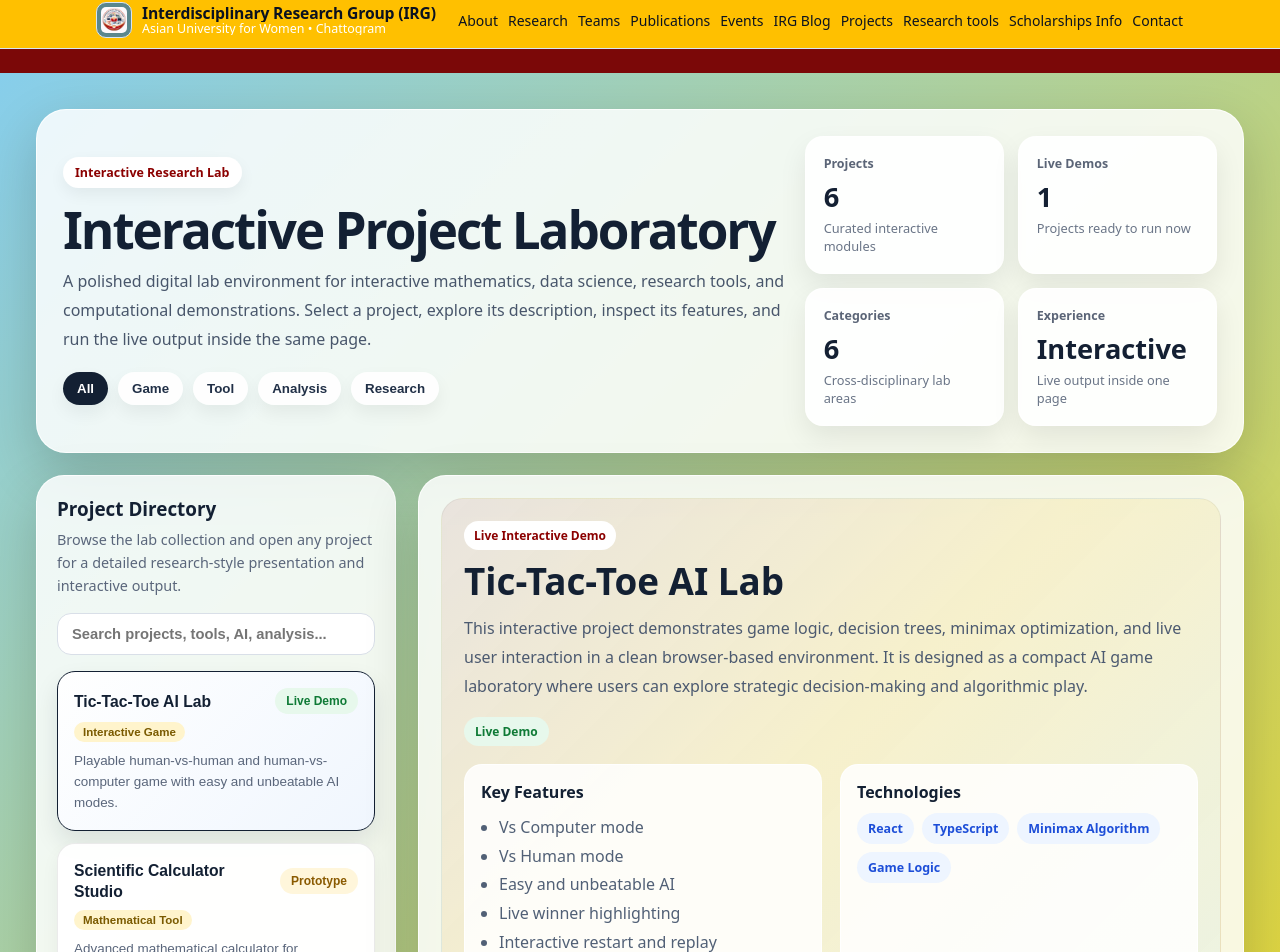
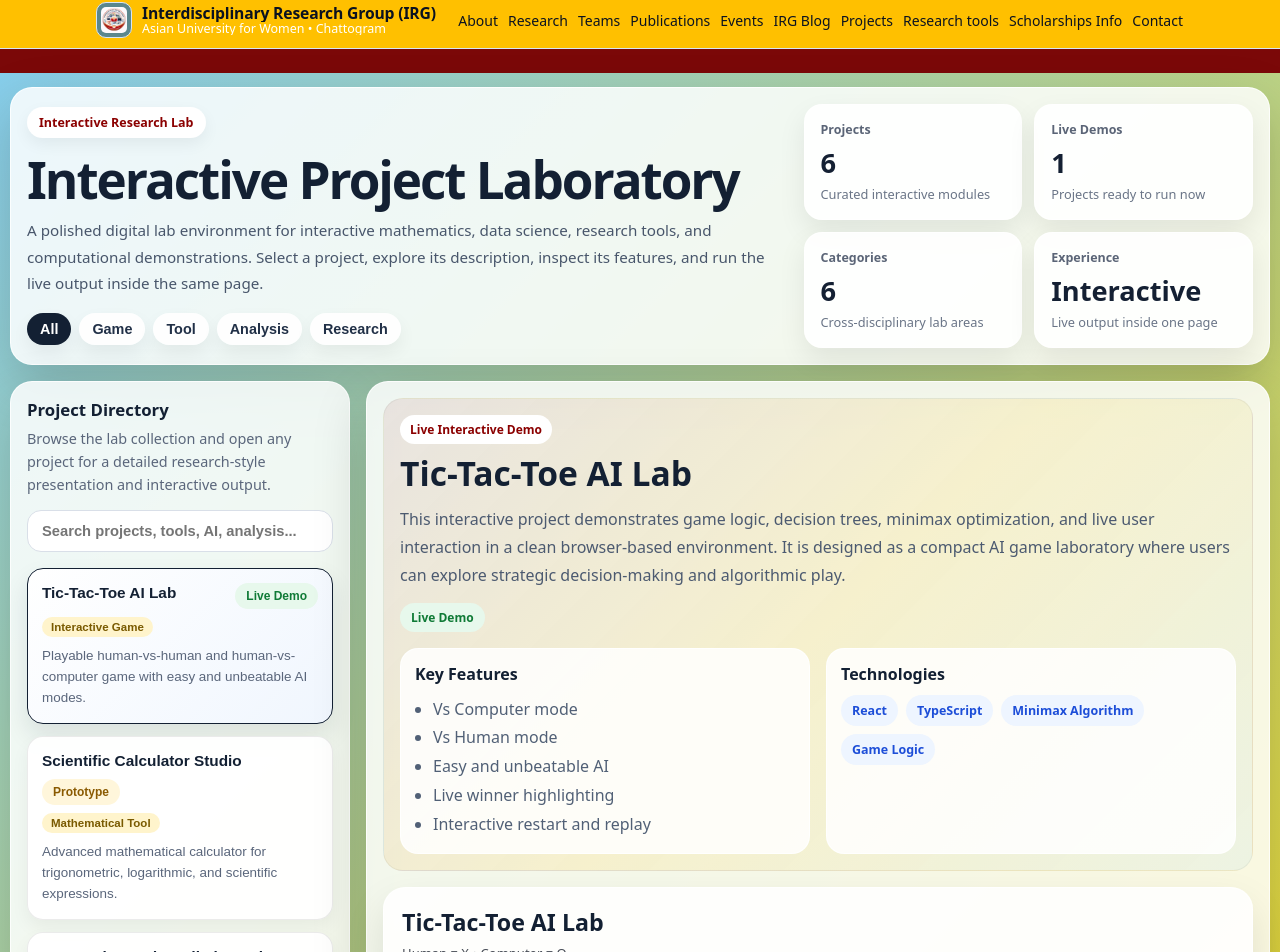
Before and after one commit to Mamunurrasid123/irg-website, a Next.js app: page /games/tic-tac-toe in a window 1280 px wide. Shown: the part 8-960 px from the top of the page. Built offline with nearby package versions, Linux system fonts and the light colour scheme.

Commit message:
scholarship added

```diff
--- a/app/games/tic-tac-toe/page.tsx
+++ b/app/games/tic-tac-toe/page.tsx
@@ -139,7 +139,12 @@ const PROJECTS: Project[] = [
       "Teaching and research integration",
       "Interactive showcase design",
     ],
-    technologies: ["React", "TypeScript", "Interactive UI", "Research Presentation"],
+    technologies: [
+      "React",
+      "TypeScript",
+      "Interactive UI",
+      "Research Presentation",
+    ],
     status: "Ready",
     outputLabel: "Research Preview",
   },
@@ -192,11 +197,11 @@ function minimax(board: Cell[], turn: Player): { score: number; index?: number }
     let best = moves[0];
     for (const m of moves) if (m.score > best.score) best = m;
     return best;
-  } else {
+  }
+
   let best = moves[0];
   for (const m of moves) if (m.score < best.score) best = m;
   return best;
-  }
 }
 
 function StatCard({
@@ -214,8 +219,9 @@ function StatCard({
         background: "rgba(255,255,255,0.9)",
         border: "1px solid rgba(255,255,255,0.85)",
         borderRadius: 18,
-        padding: 18,
+        padding: 16,
         boxShadow: "0 12px 28px rgba(0,0,0,0.08)",
+        minWidth: 0,
       }}
     >
       <div style={{ fontSize: "0.78rem", color: "#5b6577", fontWeight: 700 }}>
@@ -223,10 +229,11 @@ function StatCard({
       </div>
       <div
         style={{
-          fontSize: "1.7rem",
+          fontSize: "clamp(1.2rem, 4vw, 1.7rem)",
           fontWeight: 900,
           color: "#142033",
           marginTop: 6,
+          wordBreak: "break-word",
         }}
       >
         {value}
@@ -255,6 +262,7 @@ function StatusPill({ text }: { text: string }) {
         padding: "6px 11px",
         fontSize: "0.75rem",
         fontWeight: 800,
+        whiteSpace: "nowrap",
         ...styleMap[text],
       }}
     >
@@ -276,10 +284,11 @@ function PlaceholderPanel({
     <div
       style={{
         background: "rgba(255,255,255,0.82)",
-        borderRadius: 24,
-        padding: 24,
+        borderRadius: 22,
+        padding: 20,
         border: "1px solid rgba(255,255,255,0.85)",
         boxShadow: "0 16px 34px rgba(0,0,0,0.09)",
+        minWidth: 0,
       }}
     >
       <div
@@ -296,7 +305,18 @@ function PlaceholderPanel({
       >
         {outputLabel}
       </div>
-      <h3 style={{ marginTop: 0, marginBottom: 12, color: "#132033" }}>{title}</h3>
+
+      <h3
+        style={{
+          marginTop: 0,
+          marginBottom: 12,
+          color: "#132033",
+          wordBreak: "break-word",
+        }}
+      >
+        {title}
+      </h3>
+
       <p style={{ margin: 0, lineHeight: 1.8, color: "#4d5a70" }}>{text}</p>
 
       <div
@@ -312,9 +332,9 @@ function PlaceholderPanel({
           Suggested live integration
         </div>
         <div style={{ color: "#5a667b", lineHeight: 1.7, fontSize: "0.92rem" }}>
-          Replace this placeholder with your real project component. For example,
-          the scientific calculator, regression interface, Excel upload dashboard,
-          or p-value tool can be rendered here when selected.
+          Replace this placeholder with your real project component. For
+          example, the scientific calculator, regression interface, Excel upload
+          dashboard, or p-value tool can be rendered here when selected.
         </div>
       </div>
     </div>
@@ -419,6 +439,7 @@ function TicTacToeLab() {
     border: "1px solid #e7eb0c",
     fontWeight: 900,
     background: "white",
+    minWidth: 0,
   };
 
   const btnBase: React.CSSProperties = {
@@ -434,11 +455,12 @@ function TicTacToeLab() {
       style={{
         position: "relative",
         background: "rgba(255,255,255,0.86)",
-        borderRadius: 24,
-        padding: 22,
+        borderRadius: 22,
+        padding: 18,
         boxShadow: "0 18px 40px rgba(0,0,0,0.10)",
         border: "1px solid rgba(255,255,255,0.85)",
         overflow: "hidden",
+        minWidth: 0,
       }}
     >
       {celebrate && (
@@ -450,10 +472,20 @@ function TicTacToeLab() {
             display: "grid",
             placeItems: "center",
             zIndex: 10,
+            padding: 16,
           }}
         >
           <div style={{ textAlign: "center" }}>
-            <div style={{ fontSize: 36, fontWeight: 1000, background: "#2563eb", color: "#fff", padding: "6px 12px", borderRadius: 12 }}>
+            <div
+              style={{
+                fontSize: 28,
+                fontWeight: 1000,
+                background: "#2563eb",
+                color: "#fff",
+                padding: "6px 12px",
+                borderRadius: 12,
+              }}
+            >
               🎊 Victory! 🎊
             </div>
             <div
@@ -469,7 +501,7 @@ function TicTacToeLab() {
             >
               {winner === "X" ? "X wins!" : "O wins!"}
             </div>
-            <div style={{ marginTop: 10, fontSize: 24 }}>🎉 🎉 🎉</div>
+            <div style={{ marginTop: 10, fontSize: 22 }}>🎉 🎉 🎉</div>
           </div>
         </div>
       )}
@@ -483,8 +515,17 @@ function TicTacToeLab() {
           alignItems: "center",
         }}
       >
-        <div>
-          <h3 style={{ margin: 0, fontSize: 24, color: "#132033" }}>Tic-Tac-Toe AI Lab</h3>
+        <div style={{ minWidth: 0 }}>
+          <h3
+            style={{
+              margin: 0,
+              fontSize: "clamp(1.15rem, 4vw, 1.45rem)",
+              color: "#132033",
+              wordBreak: "break-word",
+            }}
+          >
+            Tic-Tac-Toe AI Lab
+          </h3>
           <div style={{ marginTop: 6, opacity: 0.75, fontSize: 13 }}>
             {mode === "computer"
               ? "Human = X • Computer = O"
@@ -492,8 +533,12 @@ function TicTacToeLab() {
           </div>
         </div>
 
-        <div style={{ display: "flex", gap: 8, alignItems: "center", flexWrap: "wrap" }}>
-          <select value={mode} onChange={(e) => setMode(e.target.value as Mode)} style={selectStyle}>
+        <div className="ttt-controls">
+          <select
+            value={mode}
+            onChange={(e) => setMode(e.target.value as Mode)}
+            style={selectStyle}
+          >
             <option value="computer">Vs Computer</option>
             <option value="human">Vs Human</option>
           </select>
@@ -546,12 +591,12 @@ function TicTacToeLab() {
       <div
         style={{
           marginTop: 16,
-          display: "grid",
-          gridTemplateColumns: "repeat(3, 86px)",
-          gap: 12,
+          width: "100%",
+          display: "flex",
           justifyContent: "center",
         }}
       >
+        <div className="ttt-board">
           {board.map((cell, i) => {
             const isWin = line?.includes(i) ?? false;
 
@@ -560,9 +605,9 @@ function TicTacToeLab() {
                 key={i}
                 onClick={() => clickCell(i)}
                 style={{
-                height: 86,
-                width: 86,
-                fontSize: 34,
+                  width: "100%",
+                  aspectRatio: "1 / 1",
+                  fontSize: "clamp(1.4rem, 6vw, 2rem)",
                   fontWeight: 900,
                   borderRadius: 18,
                   border: "none",
@@ -575,21 +620,40 @@ function TicTacToeLab() {
                     : "6px 6px 12px #eee12b, -6px -6px 12px #e7d90b",
                   transition: "transform .12s ease",
                 }}
-              onMouseDown={(e) => (e.currentTarget.style.transform = "scale(0.97)")}
-              onMouseUp={(e) => (e.currentTarget.style.transform = "scale(1)")}
+                onMouseDown={(e) =>
+                  (e.currentTarget.style.transform = "scale(0.97)")
+                }
+                onMouseUp={(e) =>
+                  (e.currentTarget.style.transform = "scale(1)")
+                }
               >
                 {cell ?? ""}
               </button>
             );
           })}
         </div>
+      </div>
 
-      <div style={{ marginTop: 18, display: "flex", justifyContent: "space-between", gap: 10, flexWrap: "wrap" }}>
-        <button onClick={resetGame} style={{ ...btnBase, background: "#2563eb", color: "white" }}>
+      <div
+        style={{
+          marginTop: 18,
+          display: "flex",
+          justifyContent: "space-between",
+          gap: 10,
+          flexWrap: "wrap",
+        }}
+      >
+        <button
+          onClick={resetGame}
+          style={{ ...btnBase, background: "#2563eb", color: "white" }}
+        >
           Restart
         </button>
 
-        <button onClick={resetGame} style={{ ...btnBase, background: "#dc2626", color: "white" }}>
+        <button
+          onClick={resetGame}
+          style={{ ...btnBase, background: "#dc2626", color: "white" }}
+        >
           Quit
         </button>
       </div>
@@ -605,6 +669,7 @@ export default function InteractiveResearchLabPage() {
   const [selectedProjectId, setSelectedProjectId] = useState("tic-tac-toe");
   const [search, setSearch] = useState("");
   const [activeFilter, setActiveFilter] = useState<"all" | ProjectType>("all");
+  const [showDirectory, setShowDirectory] = useState(false);
 
   const filteredProjects = useMemo(() => {
     return PROJECTS.filter((project) => {
@@ -645,30 +710,22 @@ export default function InteractiveResearchLabPage() {
       style={{
         minHeight: "100vh",
         background: "linear-gradient(135deg,#87CEEB,#FFD700)",
-        padding: 36,
+        padding: "14px 10px 24px",
       }}
     >
       <div style={{ maxWidth: 1380, margin: "0 auto" }}>
         <section
           style={{
             background: "rgba(255,255,255,0.84)",
-            borderRadius: 30,
-            padding: 26,
+            borderRadius: 22,
+            padding: 16,
             boxShadow: "0 20px 54px rgba(0,0,0,.18)",
             border: "1px solid rgba(255,255,255,0.82)",
-            marginBottom: 22,
+            marginBottom: 16,
           }}
         >
-          <div
-            style={{
-              display: "grid",
-              gridTemplateColumns: "minmax(0, 1.4fr) minmax(320px, 0.8fr)",
-              gap: 20,
-              alignItems: "center",
-            }}
-            className="hero-grid"
-          >
-            <div>
+          <div className="hero-grid">
+            <div style={{ minWidth: 0 }}>
               <div
                 style={{
                   display: "inline-block",
@@ -687,7 +744,7 @@ export default function InteractiveResearchLabPage() {
               <h1
                 style={{
                   margin: "14px 0 10px",
-                  fontSize: "clamp(2rem, 4vw, 3.4rem)",
+                  fontSize: "clamp(1.65rem, 7vw, 3.2rem)",
                   lineHeight: 1.08,
                   color: "#132033",
                   letterSpacing: "-0.04em",
@@ -699,8 +756,8 @@ export default function InteractiveResearchLabPage() {
               <p
                 style={{
                   margin: 0,
-                  fontSize: "1rem",
-                  lineHeight: 1.8,
+                  fontSize: "0.95rem",
+                  lineHeight: 1.75,
                   color: "#48566b",
                   maxWidth: 820,
                 }}
@@ -714,9 +771,9 @@ export default function InteractiveResearchLabPage() {
               <div
                 style={{
                   display: "flex",
-                  gap: 10,
+                  gap: 8,
                   flexWrap: "wrap",
-                  marginTop: 18,
+                  marginTop: 16,
                 }}
               >
                 {["all", "game", "tool", "analysis", "research"].map((item) => {
@@ -728,13 +785,14 @@ export default function InteractiveResearchLabPage() {
                       style={{
                         border: "none",
                         borderRadius: 999,
-                        padding: "9px 14px",
+                        padding: "8px 13px",
                         fontWeight: 800,
                         cursor: "pointer",
                         background: active ? "#132033" : "rgba(255,255,255,0.92)",
                         color: active ? "#fff" : "#213047",
                         boxShadow: "0 8px 18px rgba(0,0,0,0.06)",
                         textTransform: "capitalize",
+                        fontSize: "0.9rem",
                       }}
                     >
                       {item}
@@ -744,13 +802,7 @@ export default function InteractiveResearchLabPage() {
               </div>
             </div>
 
-            <div
-              style={{
-                display: "grid",
-                gridTemplateColumns: "1fr 1fr",
-                gap: 14,
-              }}
-            >
+            <div className="stats-grid">
               <StatCard
                 title="Projects"
                 value={String(PROJECTS.length)}
@@ -775,29 +827,44 @@ export default function InteractiveResearchLabPage() {
           </div>
         </section>
 
-        <section
+        <div className="mobile-directory-toggle-wrap">
+          <button
+            type="button"
+            onClick={() => setShowDirectory((prev) => !prev)}
             style={{
-            display: "grid",
-            gridTemplateColumns: "360px minmax(0, 1fr)",
-            gap: 22,
+              width: "100%",
+              border: "none",
+              borderRadius: 16,
+              padding: "12px 14px",
+              fontWeight: 900,
+              background: "rgba(255,255,255,0.92)",
+              color: "#132033",
+              boxShadow: "0 12px 28px rgba(0,0,0,0.10)",
+              cursor: "pointer",
+              marginBottom: 14,
             }}
-          className="lab-layout"
           >
+            {showDirectory ? "Hide Project Directory" : "Show Project Directory"}
+          </button>
+        </div>
+
+        <section className="lab-layout">
           <aside
+            className={`directory-panel ${showDirectory ? "open" : ""}`}
             style={{
               background: "rgba(255,255,255,0.84)",
-              borderRadius: 28,
-              padding: 20,
+              borderRadius: 22,
+              padding: 16,
               boxShadow: "0 20px 54px rgba(0,0,0,.18)",
               border: "1px solid rgba(255,255,255,0.82)",
               minWidth: 0,
               height: "fit-content",
             }}
           >
-            <div style={{ marginBottom: 16 }}>
+            <div style={{ marginBottom: 14 }}>
               <div
                 style={{
-                  fontSize: "1.18rem",
+                  fontSize: "1.05rem",
                   fontWeight: 900,
                   color: "#132033",
                 }}
@@ -841,11 +908,14 @@ export default function InteractiveResearchLabPage() {
                 return (
                   <button
                     key={project.id}
-                    onClick={() => setSelectedProjectId(project.id)}
+                    onClick={() => {
+                      setSelectedProjectId(project.id);
+                      setShowDirectory(false);
+                    }}
                     style={{
                       textAlign: "left",
-                      borderRadius: 18,
-                      padding: 16,
+                      borderRadius: 16,
+                      padding: 14,
                       border: active
                         ? "1px solid #132033"
                         : "1px solid rgba(0,0,0,0.08)",
@@ -856,6 +926,7 @@ export default function InteractiveResearchLabPage() {
                         ? "0 12px 24px rgba(19,32,51,0.10)"
                         : "0 8px 18px rgba(0,0,0,0.05)",
                       cursor: "pointer",
+                      minWidth: 0,
                     }}
                   >
                     <div
@@ -863,16 +934,18 @@ export default function InteractiveResearchLabPage() {
                         display: "flex",
                         justifyContent: "space-between",
                         gap: 8,
-                        alignItems: "center",
+                        alignItems: "flex-start",
                         marginBottom: 8,
+                        flexWrap: "wrap",
                       }}
                     >
                       <div
                         style={{
                           fontWeight: 900,
                           color: "#132033",
-                          fontSize: "0.98rem",
+                          fontSize: "0.96rem",
                           lineHeight: 1.35,
+                          minWidth: 0,
                         }}
                       >
                         {project.title}
@@ -929,8 +1002,8 @@ export default function InteractiveResearchLabPage() {
           <section
             style={{
               background: "rgba(255,255,255,0.84)",
-              borderRadius: 28,
-              padding: 22,
+              borderRadius: 22,
+              padding: 16,
               boxShadow: "0 20px 54px rgba(0,0,0,.18)",
               border: "1px solid rgba(255,255,255,0.82)",
               minWidth: 0,
@@ -938,11 +1011,11 @@ export default function InteractiveResearchLabPage() {
           >
             <div
               style={{
-                borderRadius: 22,
+                borderRadius: 20,
                 background:
                   "linear-gradient(135deg, rgba(139,0,0,0.08), rgba(255,192,0,0.12), rgba(135,206,235,0.10))",
-                padding: 22,
-                marginBottom: 20,
+                padding: 16,
+                marginBottom: 16,
                 border: "1px solid rgba(0,0,0,0.05)",
               }}
             >
@@ -950,7 +1023,7 @@ export default function InteractiveResearchLabPage() {
                 style={{
                   display: "flex",
                   justifyContent: "space-between",
-                  gap: 16,
+                  gap: 14,
                   flexWrap: "wrap",
                   alignItems: "flex-start",
                 }}
@@ -974,9 +1047,10 @@ export default function InteractiveResearchLabPage() {
                   <h2
                     style={{
                       margin: 0,
-                      fontSize: "clamp(1.5rem, 3vw, 2.3rem)",
+                      fontSize: "clamp(1.25rem, 6vw, 2.1rem)",
                       lineHeight: 1.15,
                       color: "#132033",
+                      wordBreak: "break-word",
                     }}
                   >
                     {selectedProject.title}
@@ -986,7 +1060,7 @@ export default function InteractiveResearchLabPage() {
                     style={{
                       margin: "12px 0 0",
                       color: "#4c5a70",
-                      lineHeight: 1.8,
+                      lineHeight: 1.75,
                       maxWidth: 900,
                     }}
                   >
@@ -997,20 +1071,12 @@ export default function InteractiveResearchLabPage() {
                 <StatusPill text={selectedProject.status} />
               </div>
 
-              <div
-                style={{
-                  display: "grid",
-                  gridTemplateColumns: "1fr 1fr",
-                  gap: 18,
-                  marginTop: 18,
-                }}
-                className="meta-grid"
-              >
+              <div className="meta-grid" style={{ marginTop: 16 }}>
                 <div
                   style={{
                     background: "rgba(255,255,255,0.85)",
                     borderRadius: 18,
-                    padding: 16,
+                    padding: 14,
                     border: "1px solid rgba(255,255,255,0.86)",
                   }}
                 >
@@ -1023,7 +1089,14 @@ export default function InteractiveResearchLabPage() {
                   >
                     Key Features
                   </div>
-                  <ul style={{ margin: 0, paddingLeft: 18, lineHeight: 1.8, color: "#516076" }}>
+                  <ul
+                    style={{
+                      margin: 0,
+                      paddingLeft: 18,
+                      lineHeight: 1.8,
+                      color: "#516076",
+                    }}
+                  >
                     {selectedProject.features.map((feature) => (
                       <li key={feature}>{feature}</li>
                     ))}
@@ -1034,7 +1107,7 @@ export default function InteractiveResearchLabPage() {
                   style={{
                     background: "rgba(255,255,255,0.85)",
                     borderRadius: 18,
-                    padding: 16,
+                    padding: 14,
                     border: "1px solid rgba(255,255,255,0.86)",
                   }}
                 >
@@ -1115,15 +1188,47 @@ export default function InteractiveResearchLabPage() {
 
       <style jsx>{`
         .hero-grid {
-          grid-template-columns: minmax(0, 1.4fr) minmax(320px, 0.8fr);
+          display: grid;
+          grid-template-columns: minmax(0, 1.35fr) minmax(280px, 0.8fr);
+          gap: 18px;
+          align-items: center;
+        }
+
+        .stats-grid {
+          display: grid;
+          grid-template-columns: 1fr 1fr;
+          gap: 12px;
         }
 
         .lab-layout {
-          grid-template-columns: 360px minmax(0, 1fr);
+          display: grid;
+          grid-template-columns: 340px minmax(0, 1fr);
+          gap: 16px;
         }
 
         .meta-grid {
+          display: grid;
           grid-template-columns: 1fr 1fr;
+          gap: 16px;
+        }
+
+        .ttt-controls {
+          display: flex;
+          gap: 8px;
+          align-items: center;
+          flex-wrap: wrap;
+          width: 100%;
+        }
+
+        .ttt-board {
+          width: min(100%, 330px);
+          display: grid;
+          grid-template-columns: repeat(3, 1fr);
+          gap: 10px;
+        }
+
+        .mobile-directory-toggle-wrap {
+          display: none;
         }
 
         @media (max-width: 1180px) {
@@ -1132,15 +1237,45 @@ export default function InteractiveResearchLabPage() {
           }
         }
 
-        @media (max-width: 1050px) {
+        @media (max-width: 980px) {
           .lab-layout {
             grid-template-columns: 1fr;
+          }
+
+          .mobile-directory-toggle-wrap {
+            display: block;
+          }
+
+          .directory-panel {
+            display: none;
+          }
+
+          .directory-panel.open {
+            display: block;
+            margin-bottom: 14px;
           }
         }
 
         @media (max-width: 700px) {
+          .stats-grid,
           .meta-grid {
             grid-template-columns: 1fr;
+          }
+
+          .ttt-controls {
+            flex-direction: column;
+            align-items: stretch;
+          }
+
+          .ttt-controls select {
+            width: 100%;
+          }
+        }
+
+        @media (max-width: 520px) {
+          .ttt-board {
+            width: min(100%, 280px);
+            gap: 8px;
           }
         }
       `}</style>
```
Lines whose indentation alone changed are shown as unchanged.
